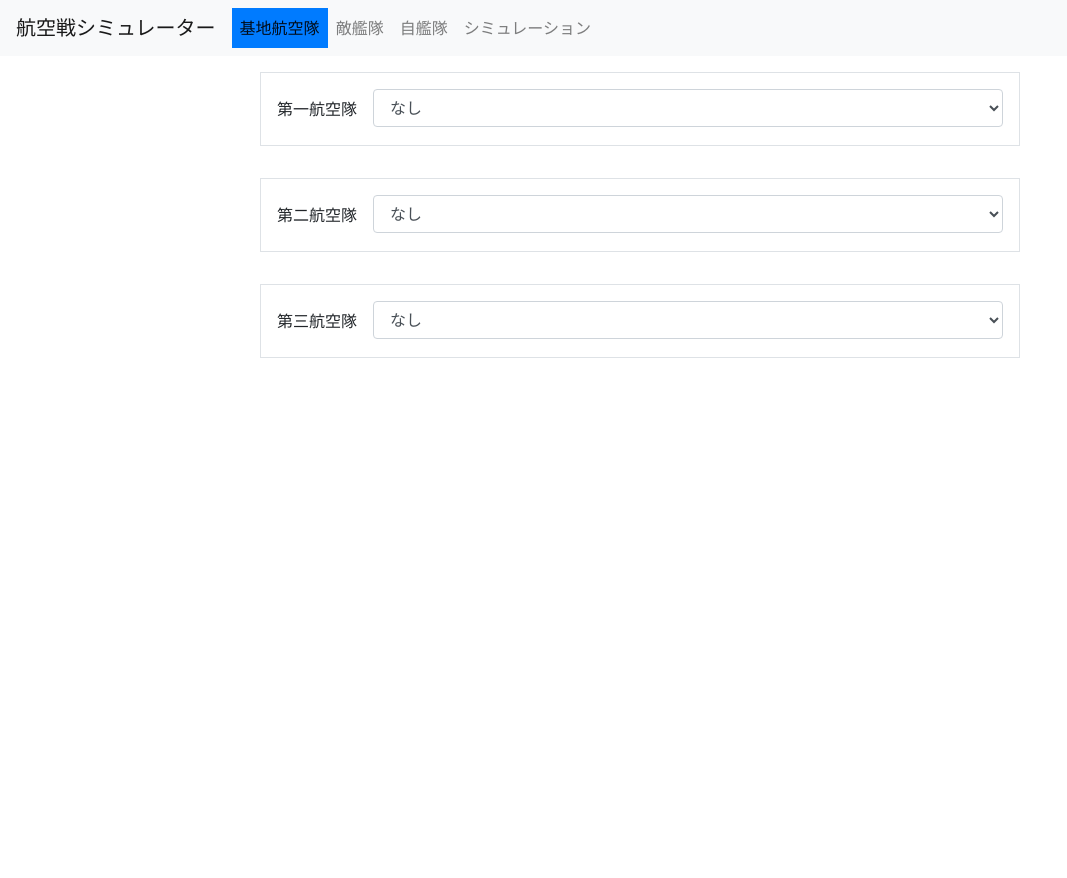
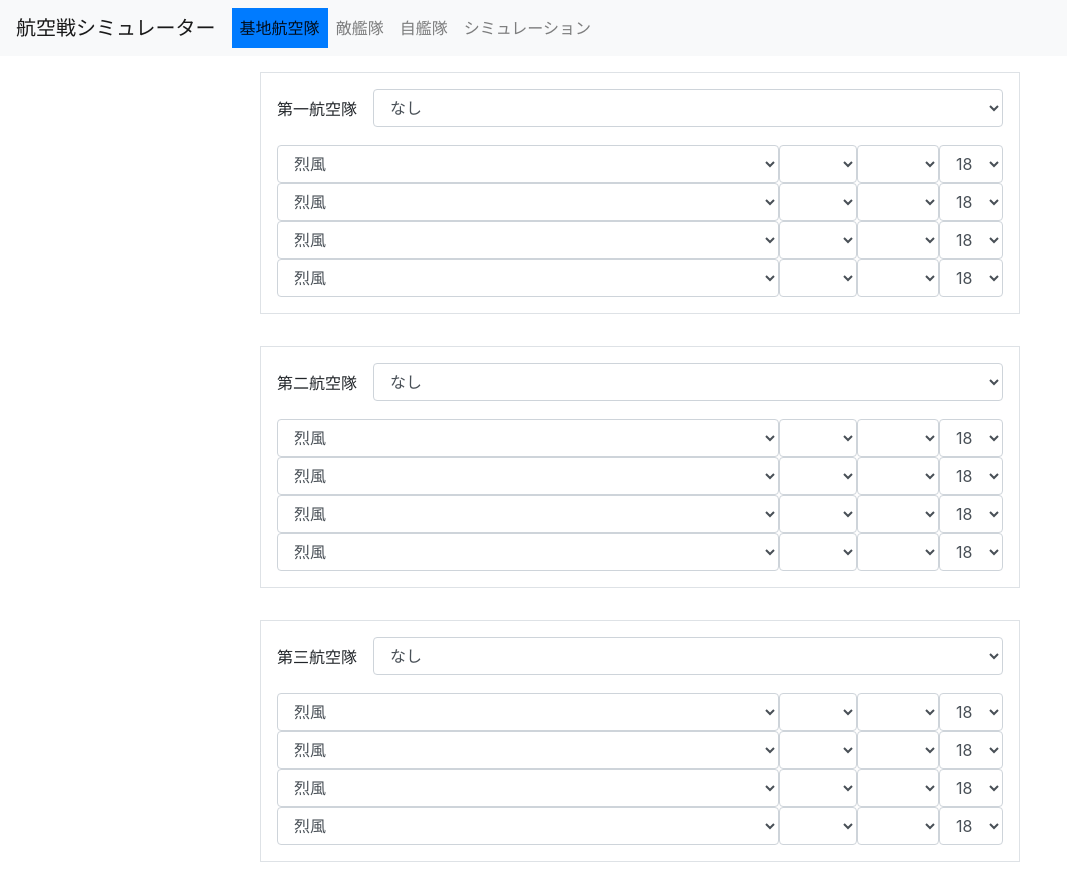
Before and after one commit to YSRKEN/AerialCombatSimulator, an Angular app in the folder ACS-Frontend/: page / in a window 1280 px wide. Shown: the whole page, without its empty margins (0-1067 px from the left). Before the commit the page ends 800 px from the top, so only its background shows below. Built offline with nearby package versions, Linux system fonts and the light colour scheme.

Commit message:
搭載数を変更できるようにした

```diff
--- a/ACS-Frontend/src/app/form/lbasunit/lbasunit.component.html
+++ b/ACS-Frontend/src/app/form/lbasunit/lbasunit.component.html
@@ -20,6 +20,10 @@
           [ngModel]="WeaponRf[0]" (ngModelChange)="changeWeaponRf($event, 0)">
           <option *ngFor="let rf of RfList" [value]="rf.value">{{rf.name}}</option>
         </select>
+        <select class="form-control w-square" name="slotCount1" [ngClass]="{'d-none': LBASCount == 'なし'}"
+          [ngModel]="SlotCount[0]" (ngModelChange)="changeSlotCount($event, 0)">
+          <option *ngFor="let slot of SlotCountList[0]" [value]="slot.value">{{slot.name}}</option>
+        </select>
       </div>
       <div class="form-group d-flex mb-0">
         <select class="form-control" name="weaponSelect2" [ngClass]="{'d-none': LBASCount == 'なし'}" [ngModel]="SelectedWeapon[1]"
@@ -33,6 +37,10 @@
         <select class="form-control w-square" name="weaponRf2" [ngClass]="{'d-none': LBASCount == 'なし'}"
           [ngModel]="WeaponRf[1]" (ngModelChange)="changeWeaponRf($event, 1)">
           <option *ngFor="let rf of RfList" [value]="rf.value">{{rf.name}}</option>
+        </select>
+        <select class="form-control w-square" name="slotCount2" [ngClass]="{'d-none': LBASCount == 'なし'}"
+          [ngModel]="SlotCount[1]" (ngModelChange)="changeSlotCount($event, 1)">
+          <option *ngFor="let slot of SlotCountList[1]" [value]="slot.value">{{slot.name}}</option>
         </select>
       </div>
       <div class="form-group d-flex mb-0">
@@ -48,6 +56,10 @@
           [ngModel]="WeaponRf[2]" (ngModelChange)="changeWeaponRf($event, 2)">
           <option *ngFor="let rf of RfList" [value]="rf.value">{{rf.name}}</option>
         </select>
+        <select class="form-control w-square" name="slotCount3" [ngClass]="{'d-none': LBASCount == 'なし'}"
+          [ngModel]="SlotCount[2]" (ngModelChange)="changeSlotCount($event, 2)">
+          <option *ngFor="let slot of SlotCountList[2]" [value]="slot.value">{{slot.name}}</option>
+        </select>
       </div>
       <div class="form-group d-flex mb-0">
         <select class="form-control" name="weaponSelect4" [ngClass]="{'d-none': LBASCount == 'なし'}" [ngModel]="SelectedWeapon[3]"
@@ -62,6 +74,10 @@
           [ngModel]="WeaponRf[3]" (ngModelChange)="changeWeaponRf($event, 3)">
           <option *ngFor="let rf of RfList" [value]="rf.value">{{rf.name}}</option>
         </select>
+        <select class="form-control w-square" name="slotCount4" [ngClass]="{'d-none': LBASCount == 'なし'}"
+          [ngModel]="SlotCount[3]" (ngModelChange)="changeSlotCount($event, 3)">
+          <option *ngFor="let slot of SlotCountList[3]" [value]="slot.value">{{slot.name}}</option>
+        </select>
       </div>
     </form>
   </div>
--- a/ACS-Frontend/src/app/form/lbasunit/lbasunit.component.ts
+++ b/ACS-Frontend/src/app/form/lbasunit/lbasunit.component.ts
@@ -9,12 +9,17 @@
 export class LBASUnitComponent implements OnInit {
 
   /**
+   * スロット数
+   */
+  readonly WEAPON_COUNT: number = 4;
+
+  /**
    * 基地航空隊の状態一覧
    */
   LBASCountList: { "value": string, "name": string }[] = [
-    {"value":"なし", "name":"なし"},
-    {"value":"分散", "name":"分散"},
-    {"value":"集中", "name":"集中"},
+    {"value":"0", "name":"なし"},
+    {"value":"1", "name":"分散"},
+    {"value":"2", "name":"集中"},
   ];
 
   /**
@@ -26,10 +31,11 @@
    * 装備一覧
    */
   WeaponList: { "value": string, "name": string }[] = [
-    {"value":"なし", "name":"なし"},
-    {"value":"烈風", "name":"烈風"},
-    {"value":"流星", "name":"流星"},
-    {"value":"彗星", "name":"彗星"},
+    {"value":"0", "name":"なし"},
+    {"value":"22", "name":"烈風"},
+    {"value":"52", "name":"流星改"},
+    {"value":"54", "name":"彩雲"},
+    {"value":"57", "name":"彗星一二型甲"},
   ];
 
   /**
@@ -80,6 +86,16 @@
   WeaponRf: string[] = ['','','',''];
 
   /**
+   * 基地航空隊の機数一覧
+   */
+  SlotCountList: { "value": string, "name": string }[][] = [];
+
+  /**
+   * 選択している機数
+   */
+  SlotCount: string[] = ['','','',''];
+
+  /**
    * 基地航空隊の番号
    */
   @Input() index: string = '1';
@@ -95,16 +111,23 @@
     /**
      * 設定を読み込む
      */
-    this.LBASCount = this.saveData.loadString('lbasunit.lbas_count' + this.index, 'なし');
-    const weaponCount = 4;
-    for(let i = 0; i < weaponCount; ++i){
-      this.SelectedWeapon[i] = this.saveData.loadString('lbasunit.selected_weapon_' + this.index + '' + (i + 1), 'なし');
+    this.LBASCount = this.saveData.loadString('lbasunit.lbas_count' + this.index, '0');
+    for(let i = 0; i < this.WEAPON_COUNT; ++i){
+      this.SelectedWeapon[i] = this.saveData.loadString('lbasunit.selected_weapon_' + this.index + '' + (i + 1), '22');
     }
-    for(let i = 0; i < weaponCount; ++i){
+    for(let i = 0; i < this.WEAPON_COUNT; ++i){
       this.WeaponMas[i] = this.saveData.loadString('lbasunit.weapon_mas_' + this.index + '' + (i + 1), '0');
     }
-    for(let i = 0; i < weaponCount; ++i){
+    for(let i = 0; i < this.WEAPON_COUNT; ++i){
       this.WeaponRf[i] = this.saveData.loadString('lbasunit.weapon_rf_' + this.index + '' + (i + 1), '0');
+    }
+    for(let i = 0; i < this.WEAPON_COUNT; ++i){
+      this.SlotCount[i] = this.saveData.loadString('lbasunit.slot_count_' + this.index + '' + (i + 1), '18');
+    }
+
+    // 機数を設定
+    for(let i = 0; i < this.WEAPON_COUNT; ++i){
+      this.calcSlotCountList(i);
     }
   }
 
@@ -124,6 +147,7 @@
   changeSelectedWeapon(event: any, index: number){
     this.SelectedWeapon[index] = event;
     this.saveData.saveString('lbasunit.selected_weapon_' + this.index + '' + (index + 1), this.SelectedWeapon[index]);
+    this.calcSlotCountList(index);
   }
 
   /**
@@ -143,4 +167,37 @@
     this.WeaponRf[index] = event;
     this.saveData.saveString('lbasunit.weapon_rf_' + this.index + '' + (index + 1), this.WeaponRf[index]);
   }
+
+  /**
+   * 搭載数の選択を切り替えた際の処理
+   * @param event
+   */
+  changeSlotCount(event: any, index: number){
+    this.SlotCount[index] = event;
+    this.saveData.saveString('lbasunit.slot_count_' + this.index + '' + (index + 1), this.SlotCount[index]);
+  }
+
+  /**
+   * 艦載機の搭載数の上限を動的に決定する
+   * @param index 当該スロットのインデックス
+   */
+  calcSlotCountList(index: number){
+    // 最大搭載数を計算
+    const MAX_SLOTCOUNT = 18;
+    let maxSlotCount = MAX_SLOTCOUNT;
+    if(this.SelectedWeapon[index] === '0'){
+      maxSlotCount = 0;
+    }else if(this.SelectedWeapon[index] === '54'){
+      maxSlotCount = 4;
+    }
+
+    // 最大搭載数に従い、スロットの容量を計算
+    this.SlotCountList[index] = [];
+    for(let i = 0; i <= maxSlotCount; ++i){
+      this.SlotCountList[index].push({"value":i.toString(), "name":i.toString()});
+    }
+
+    // 現在の搭載数を変更
+    this.SlotCount[index] = (this.SlotCountList[index].length - 1).toString();
+  }
 }
```
